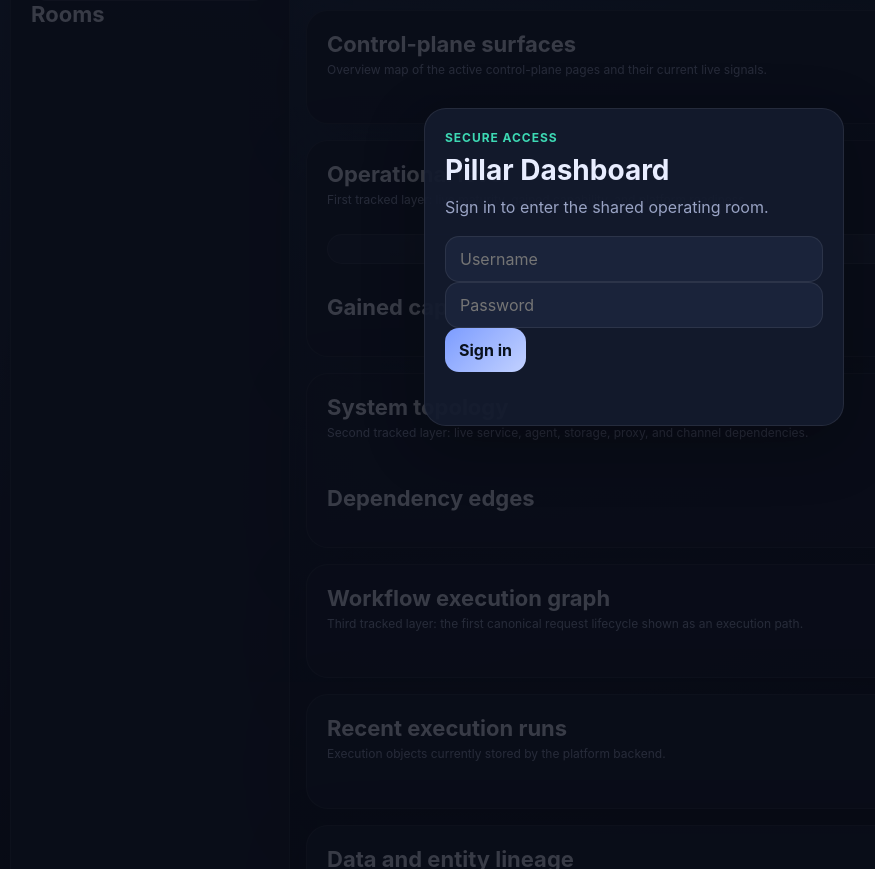
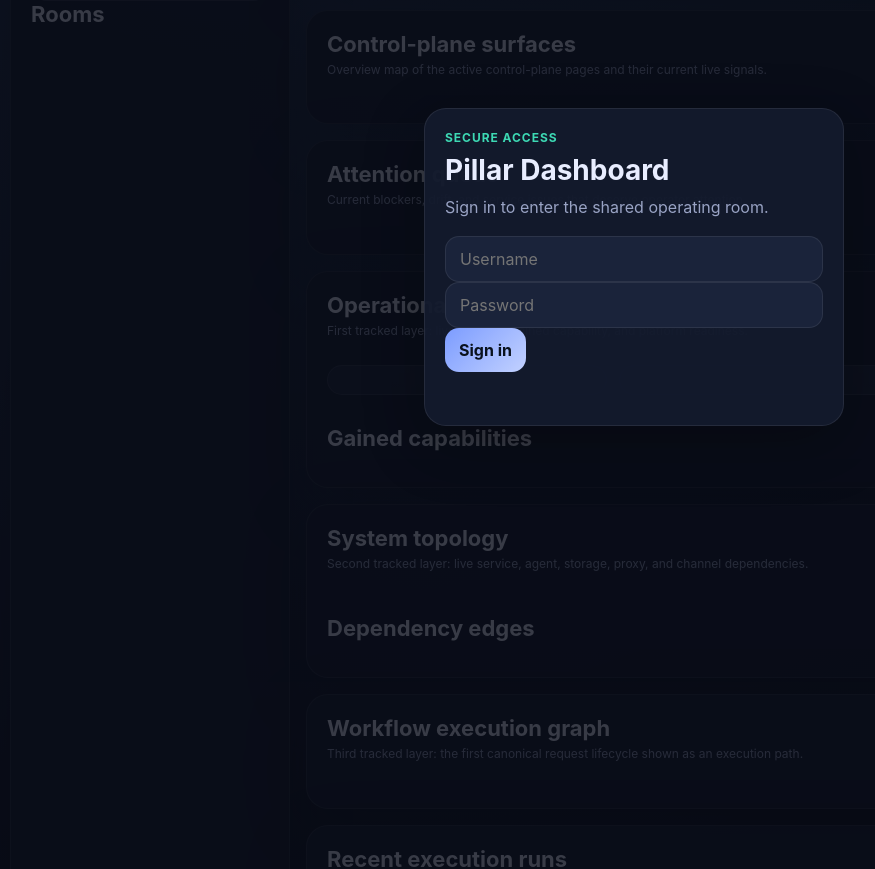
Before and after one commit to JD200618/T_Level_Exam, a PHP site: page / in a window 1280 px wide. Shown: the part 335-1204 px from the top of the page, without its empty margins (6-881 px from the left). Run offline with PHP 8.4, Linux system fonts and the light colour scheme; some libraries are stand-ins or nearby versions.

Commit message:
Add overview attention queue

```diff
--- a/dashboard/public/app.js
+++ b/dashboard/public/app.js
@@ -59,6 +59,7 @@
   overviewMetrics: document.querySelector('#overviewMetrics'),
   pageNav: document.querySelector('#pageNav'),
   surfaceMap: document.querySelector('#surfaceMap'),
+  attentionQueue: document.querySelector('#attentionQueue'),
   operationalStage: document.querySelector('#operationalStage'),
   operationalSummary: document.querySelector('#operationalSummary'),
   capabilityMatrix: document.querySelector('#capabilityMatrix'),
@@ -361,6 +362,7 @@
   renderPageNav();
   renderOverview();
   renderSurfaceMap();
+  renderAttentionQueue();
   renderOperationalLevel();
   renderTopology();
   renderWorkflowGraph();
@@ -462,6 +464,39 @@
     `;
     card.addEventListener('click', () => setActivePage(id));
     els.surfaceMap.appendChild(card);
+  });
+}
+
+function renderAttentionQueue() {
+  if (!els.attentionQueue) return;
+  els.attentionQueue.innerHTML = '';
+
+  const issues = [];
+  const blockedTasks = state.tasks.filter((task) => task.status === 'blocked').length;
+  const inactiveServices = Object.entries(state.opsSnapshot?.services || {}).filter(([, status]) => status !== 'active');
+  const dirtyRepos = (state.opsSnapshot?.repos || []).filter((repo) => repo.dirtyCount > 0);
+  const activeTraces = (state.dashboardModel?.executionStore?.runs || []).filter((run) => run.status === 'active').length;
+
+  if (blockedTasks) issues.push({ title: 'Blocked tasks', detail: `${blockedTasks} task(s) are blocked and need intervention.`, status: 'attention' });
+  if (inactiveServices.length) issues.push({ title: 'Service health drift', detail: inactiveServices.map(([name, status]) => `${name}: ${status}`).join(' · '), status: 'attention' });
+  if (dirtyRepos.length) issues.push({ title: 'Repository drift', detail: dirtyRepos.map((repo) => `${repo.label}: dirty ${repo.dirtyCount}`).join(' · '), status: 'attention' });
+  if (activeTraces) issues.push({ title: 'Active execution traces', detail: `${activeTraces} trace(s) are still active in the execution store.`, status: 'active' });
+
+  if (!issues.length) {
+    issues.push({ title: 'No current attention items', detail: 'Services, tasks, and tracked repositories are currently in a stable posture.', status: 'ready' });
+  }
+
+  issues.forEach((issue) => {
+    const card = document.createElement('article');
+    card.className = 'surface-map-card';
+    card.innerHTML = `
+      <div class="note-meta">
+        <strong>${escapeHtml(issue.title)}</strong>
+        <span class="pill ${statusClass(issue.status || 'info')}">${escapeHtml(issue.status || 'info')}</span>
+      </div>
+      <p class="muted small">${escapeHtml(issue.detail)}</p>
+    `;
+    els.attentionQueue.appendChild(card);
   });
 }
 
--- a/dashboard/public/index.html
+++ b/dashboard/public/index.html
@@ -76,6 +76,16 @@
             </div>
           </div>
           <div id="surfaceMap" class="surface-map-grid"></div>
+        </section>
+
+        <section class="card" data-page-section="overview">
+          <div class="section-head">
+            <div>
+              <h2>Attention queue</h2>
+              <p class="muted small">Current blockers, drift, and service issues that deserve operator attention.</p>
+            </div>
+          </div>
+          <div id="attentionQueue" class="surface-map-grid"></div>
         </section>
 
         <section class="card" data-page-section="overview">
--- a/dashboard/public/styles.css
+++ b/dashboard/public/styles.css
@@ -202,6 +202,9 @@
   color: var(--text);
   text-align: left;
   padding: 14px;
+}
+
+button.surface-map-card {
   cursor: pointer;
 }
 
```
